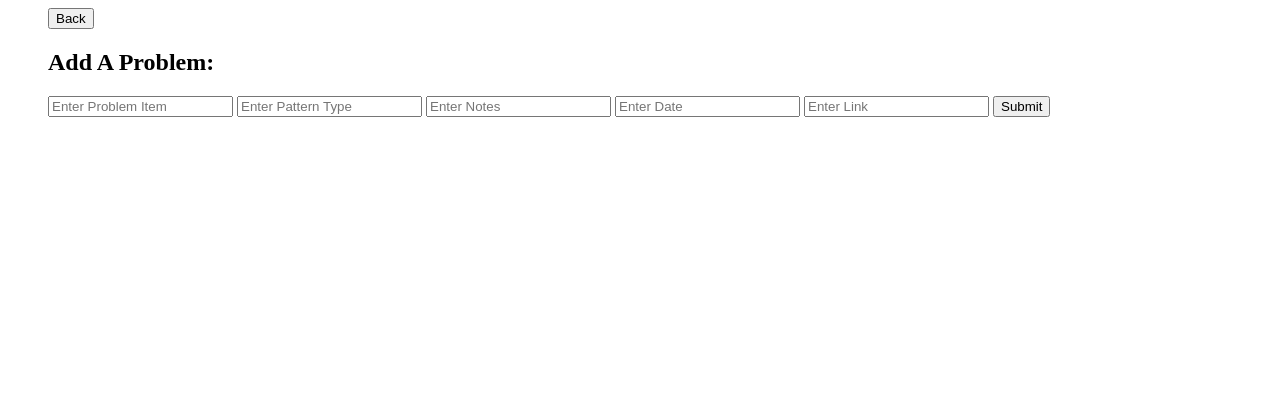
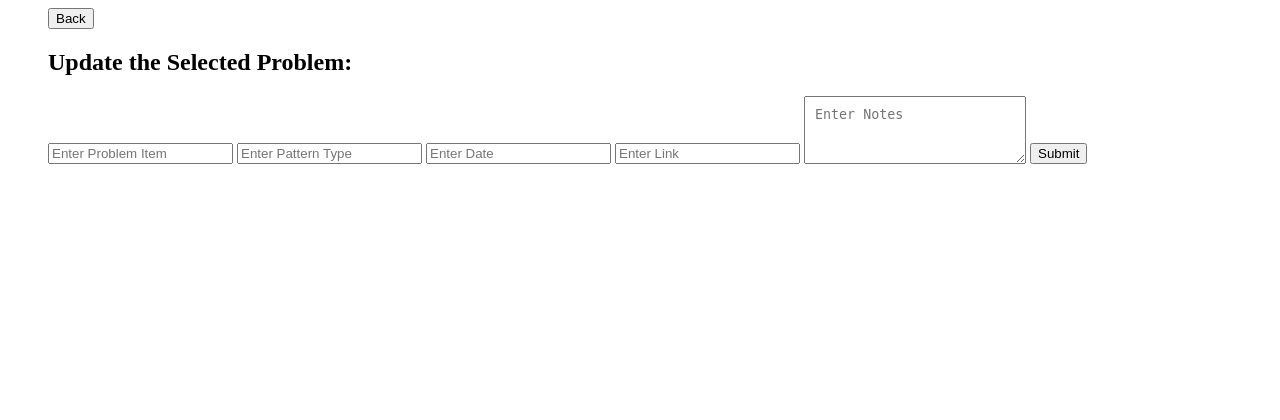
Before and after one commit to irashoemo1/leetcode-tracker, a Node server app: template views/problemsEdit.ejs in a window 1280 px wide. Shown: the top 420 px of the page. Run offline with Node 20, Linux system fonts and the light colour scheme; the template is opened without the code that fills it, so the values that code supplies are empty; some libraries are stand-ins or nearby versions.

Commit message:
Turned Edit and Delete into buttons, changed notes from input to textarea, and pre-loaded input fields when editing a problem's info

```diff
--- a/controllers/problems.js
+++ b/controllers/problems.js
@@ -49,7 +49,7 @@ module.exports = {
                 }
                 // console.log(request)
             }
-            response.render('problems.ejs', {problems: problemItems, pats: patterns})
+            response.render('problems.ejs', {problems: problemItems, pats: patterns, page: page})
         }catch(error){
             console.log(error)
         }
@@ -144,7 +144,6 @@ module.exports = {
         }
     },
     editData: async (request, response) => {
-        console.log(request.params)
         let editId = request.params.id;
         editData(editId, function(data){
             response.render('problemsEdit.ejs', {userData: data});
--- a/public/css/style.css
+++ b/public/css/style.css
@@ -46,7 +46,7 @@ h1, h2.add, form, form + h2{
     padding-left: .15em;
 }
 
-h2.problem, h3.pattern, h3.notes, span.del, .date, a.link, span.edit{
+h2.problem, h3.pattern, h3.notes, span.delete, .date, a.link, span.edit{
     display: inline-block;
     margin: 0;
     vertical-align: top;
@@ -84,8 +84,19 @@ h3.notes{
 a.link{
     width: 7.5%;
     height: 100%;
-    /* margin-left: 1.5em; */
+    margin-right: 1em;
 }
+
+.description{
+    height: 3.5em;
+    padding: 10px;
+    vertical-align: bottom;
+    width: 15em;
+}
+
+/* form.createProblems > input{
+    vertical-align: top;
+} */
 
 @media(max-width: 850px){
     h1, h2.add, form, form + h2, ul{
@@ -108,11 +119,6 @@ a.link{
 
 }
 
-
-li span.del, span.edit{
-    /* width: 2.5%; */
-    margin-left: .5em;
-}
 
 .login-signup{
     display: flex;
--- a/public/main.js
+++ b/public/main.js
@@ -20,12 +20,12 @@ Array.from(stopEditText).forEach((element) => {
     // element.addEventListener('click', editProblem)
 })
 
-
+// if page is the first one so no parameters problems/editProblem/<%=el._id%>. else  editProblem/<%=el._id%>
 async function deleteProblem(){
     const problemId = this.parentNode.dataset.id;
 
     try{
-        const response = await fetch('problems/deleteProblem',
+        const response = await fetch('deleteProblem',
         {
             method: 'delete',
             headers: {'Content-Type': 'application/json'},
--- a/views/problemsEdit.ejs
+++ b/views/problemsEdit.ejs
@@ -15,15 +15,15 @@
     <button class="back-button"><a class="back-button-link" href="/problems">Back</a></button>
     <!-- Make the date filter able to do range of dates, make a pagination for the problems, figure out how to get the patterns
         to make the sort list to be constant and do bootstrap to make it look better -->
-    <h2 class="add">Add A Problem:</h2>
+    <h2 class="add">Update the Selected Problem:</h2>
 
     <!-- Notes is description -->
     <form class="createProblems" action="/problems/editProblem/<%=userData.id %>" method="POST">
-        <input type="text" placeholder="Enter Problem Item" name="problemItem">
-        <input type="text" placeholder="Enter Pattern Type" name="patternType">
-        <input type="text" placeholder="Enter Notes" name="description">
-        <input type="text" placeholder="Enter Date" name="date">
-        <input type="text" placeholder="Enter Link" name="link">
+        <input type="text" placeholder="Enter Problem Item" name="problemItem" value="<%=userData.problem %>">
+        <input type="text" placeholder="Enter Pattern Type" name="patternType" value="<%=userData.pattern %>">
+        <input type="text" placeholder="Enter Date" name="date" value="<%=userData.date %>">
+        <input type="text" placeholder="Enter Link" name="link" value="<%=userData.link %>">
+        <textarea class="description" type="text" placeholder="Enter Notes" name="description" ><%=userData.description %></textarea>
         <input type="submit">
     </form>
 
```
Also changed, not shown: views/problems.ejs (+7 -4 lines).
